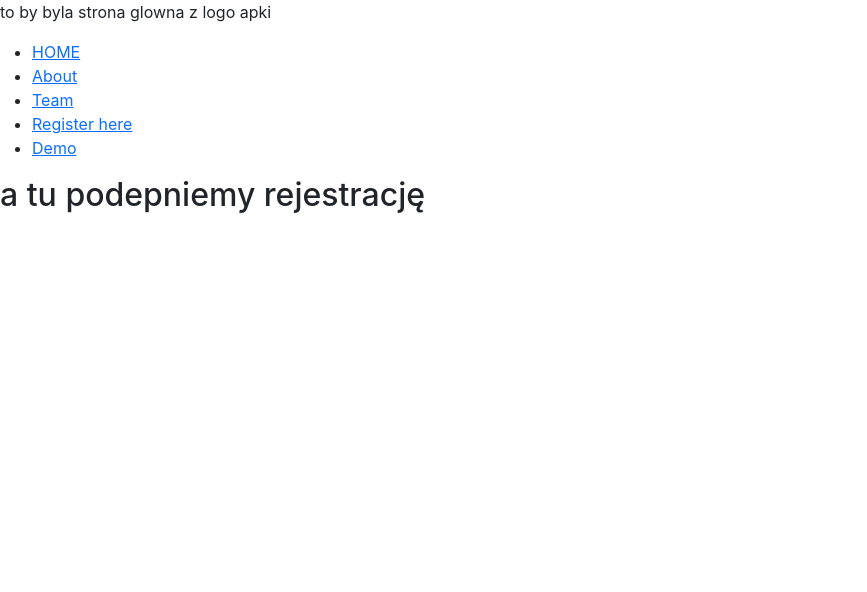
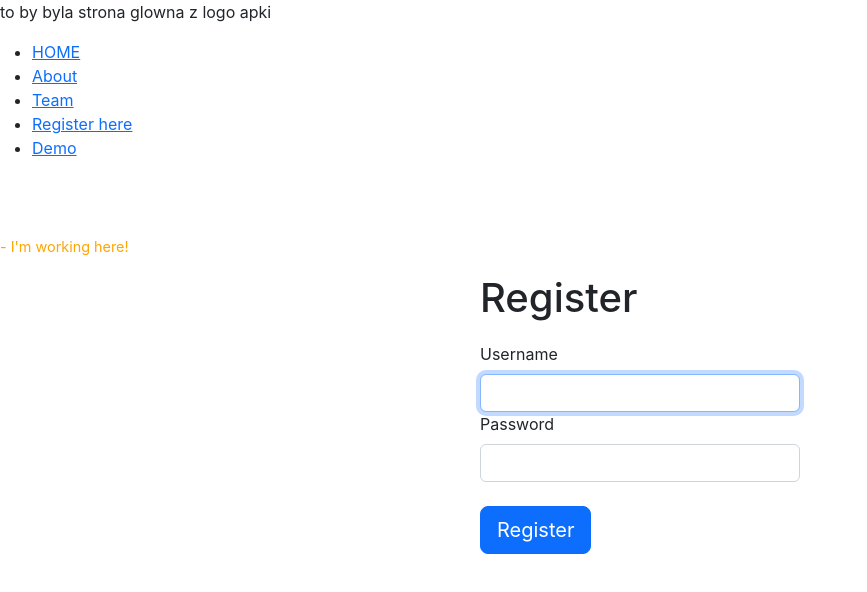
Before and after one commit to Accent-Reduction-Apps/Polish-Your-Accent, a React (Create React App) app in the folder frontend/pya/: page /registration in a window 1280 px wide. Shown: the top 592 px of the page, without its empty margins (0-867 px from the left). Built offline with nearby package versions, Linux system fonts and the light colour scheme.

Commit message:
work in progress: baby steps with error page

```diff
--- a/frontend/pya/src/App.js
+++ b/frontend/pya/src/App.js
@@ -11,7 +11,8 @@
 import Contact from "./Pages/Contact";
 import NoPage from "./Pages/NoPage";
 import RegisterHere from "./Pages/RegisterHere";
-import ErrorPage from "./error-page";
+import ErrorPage from "./Pages/ErrorPage";
+
 
 export default function App() {
     return (
--- /dev/null
+++ b/frontend/pya/src/Pages/ErrorPage.js
@@ -0,0 +1,51 @@
+import { useRouteError } from "react-router-dom";
+
+export default function ErrorPage() {
+    const error = useRouteError();
+    console.error(error);
+
+    return (
+        <div id="error-page">
+            <h1>Oops!</h1>
+            <p>Sorry, an unexpected error has occurred.</p>
+            <p>
+                <i>{error.statusText || error.message}</i>
+            </p>
+        </div>
+    );
+}
+
+
+
+// import { useRouteError } from "react-router-dom";
+//
+// const NoPage = () => {
+//     const error = useRouteError();
+//     return <div id="error-page">
+//         <h1>Oopsie!</h1>
+//         <p>Sorry, an unexpected error has occurred.</p>
+//         <p>
+//             <i>{error.statusText || error.message}</i>
+//         </p>
+//     </div>
+// };
+//
+// export default NoPage;
+
+//
+// import { useRouteError } from "react-router-dom";
+//
+// export default function ErrorPage() {
+//     const error = useRouteError();
+//     console.error(error);
+//
+//     return (
+//         <div id="error-page">
+//             <h1>Oopsie!</h1>
+//             <p>Sorry, an unexpected error has occurred.</p>
+//             <p>
+//                 <i>{error.statusText || error.message}</i>
+//             </p>
+//         </div>
+//     );
+// }
--- a/frontend/pya/src/Pages/RegisterHere.js
+++ b/frontend/pya/src/Pages/RegisterHere.js
@@ -1,9 +1,8 @@
 import React from "react";
+import Registration from "../Registration";
 
 export default function RegisterHere() {
     return (
-        <div>
-            <h2>a tu podepniemy rejestrację</h2>
-        </div>
+        <Registration />
     );
 }
```
